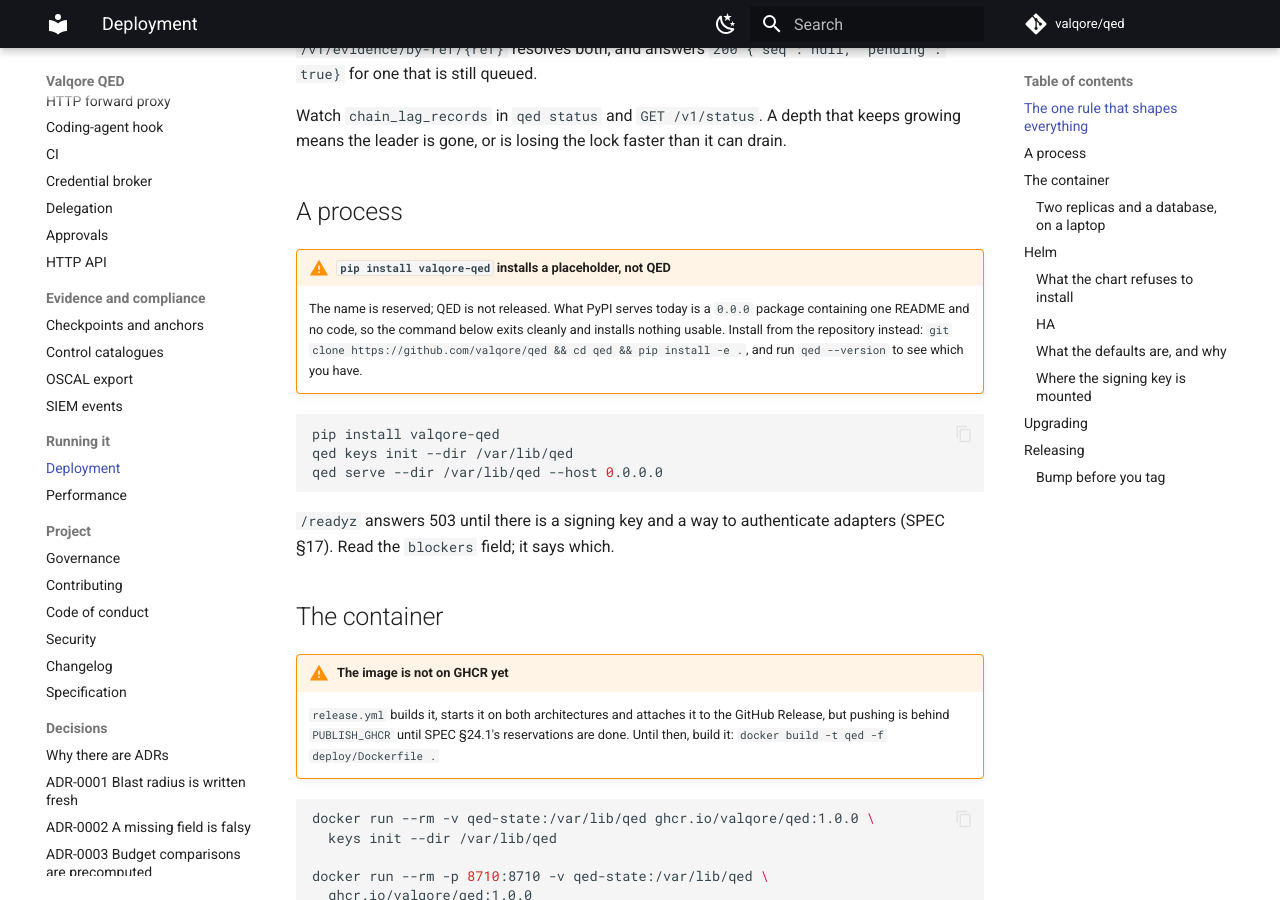
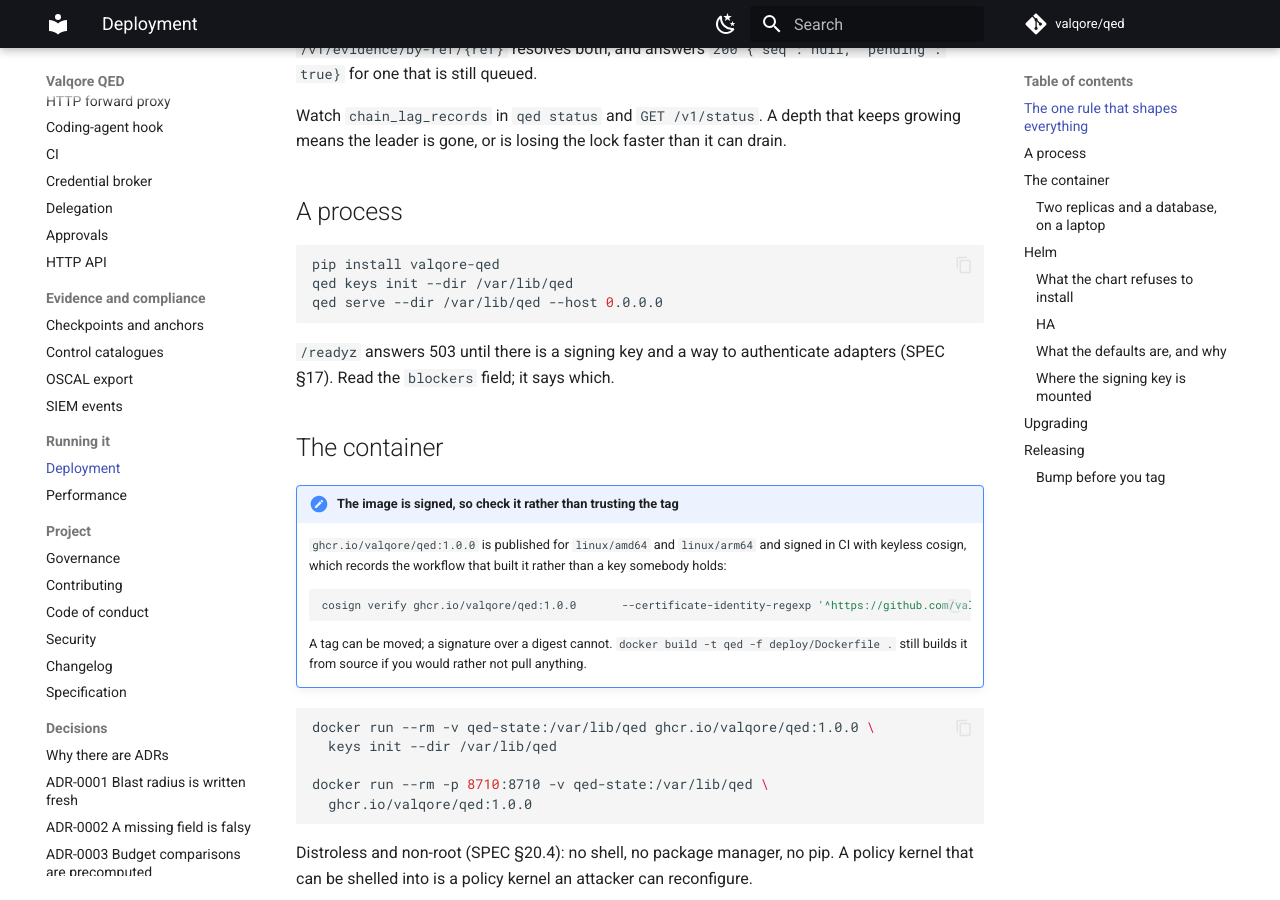
Before and after one commit to valqore/qed, an MkDocs documentation site: the page built from docs/deployment.md, in a window 1280 px wide and 900 px high, scrolled down 836 px. Built offline with MkDocs 1.6.1 and Material for MkDocs 9.7.7, drawn with Linux system fonts in a browser that asks for light colours; comment, search, counter and statistics services are not loaded.

Commit message:
Three stale claims and a digest check (#33)
Batches #30, #31 and #22 into one branch, because
`strict_required_status_checks_policy` makes every merge staleness-block
every other branch and three merges would cost three serialized CI
rounds of metered Actions minutes. Same reason #21 batched eleven
Dependabot PRs.

#30 -- README said no install channel was live. Homebrew is: the tap is
public and carries v1.0.0's three binaries, whose checksums match the
assets CI built. Also records what is not true of it -- the binaries are
not code-signed or notarised, and no release step signs anything yet.

#31 -- six statements across docs/index.md, docs/deployment.md,
docs/onboarding-shadow-to-enforce.md and docs/ci.md, all live on
qed.valqore.io, told readers that `pip install valqore-qed` installs a
placeholder and to clone the repository instead.

The guard written for exactly that moment did not fire. It asserted
`vars.PUBLISH_PYPI` was still in release.yml; publishing set the
repository variable, so the gate's text is still there and always will
be. A guard keyed on the mechanism cannot see a change of state. It is
now inverted -- it forbids the two spent caveats rather than demanding
the live ones, which is checkable from the repository forever and fails
in the direction that costs a reader something.

#22 -- download-artifact v7 to v8, taken rather than held. The hold was
to move it with upload-artifact@v8; the release notes do not support
that, since v8 checks Content-Type before unzipping precisely so it
reads both direct and zipped uploads. The breaking change is one this
repository should want: a digest mismatch used to warn and now defaults
to failing the run. All four call sites are in release.yml, which no
pull request runs, so CI passing here is not evidence about that change
-- the first real exercise is the next release.

Co-Authored-By: Claude Opus 5 (1M context) <noreply@anthropic.com>

````diff
--- a/docs/deployment.md
+++ b/docs/deployment.md
@@ -37,13 +37,6 @@ can drain.
 
 ## A process
 
-!!! warning "`pip install valqore-qed` installs a placeholder, not QED"
-    The name is reserved; QED is not released. What PyPI serves today is a
-    `0.0.0` package containing one README and no code, so the command below
-    exits cleanly and installs nothing usable. Install from the repository
-    instead: `git clone https://github.com/valqore/qed && cd qed &&
-    pip install -e .`, and run `qed --version` to see which you have.
-
 ```bash
 pip install valqore-qed
 qed keys init --dir /var/lib/qed
@@ -55,11 +48,18 @@ adapters (SPEC §17). Read the `blockers` field; it says which.
 
 ## The container
 
-!!! warning "The image is not on GHCR yet"
-    `release.yml` builds it, starts it on both architectures and attaches it to
-    the GitHub Release, but pushing is behind `PUBLISH_GHCR` until SPEC §24.1's
-    reservations are done. Until then, build it: `docker build -t qed -f
-    deploy/Dockerfile .`
+!!! note "The image is signed, so check it rather than trusting the tag"
+    `ghcr.io/valqore/qed:1.0.0` is published for `linux/amd64` and
+    `linux/arm64` and signed in CI with keyless cosign, which records the
+    workflow that built it rather than a key somebody holds:
+
+    ```bash
+    cosign verify ghcr.io/valqore/qed:1.0.0       --certificate-identity-regexp '^https://github.com/valqore/qed/'       --certificate-oidc-issuer https://token.actions.githubusercontent.com
+    ```
+
+    A tag can be moved; a signature over a digest cannot. `docker build -t qed
+    -f deploy/Dockerfile .` still builds it from source if you would rather not
+    pull anything.
 
 ```bash
 docker run --rm -v qed-state:/var/lib/qed ghcr.io/valqore/qed:1.0.0 \
````
Also changed, not shown: README.md (+13 -8 lines), docs/ci.md (+4 -5 lines), docs/index.md (+0 -8 lines), docs/onboarding-shadow-to-enforce.md (+0 -7 lines), 2 other files.
